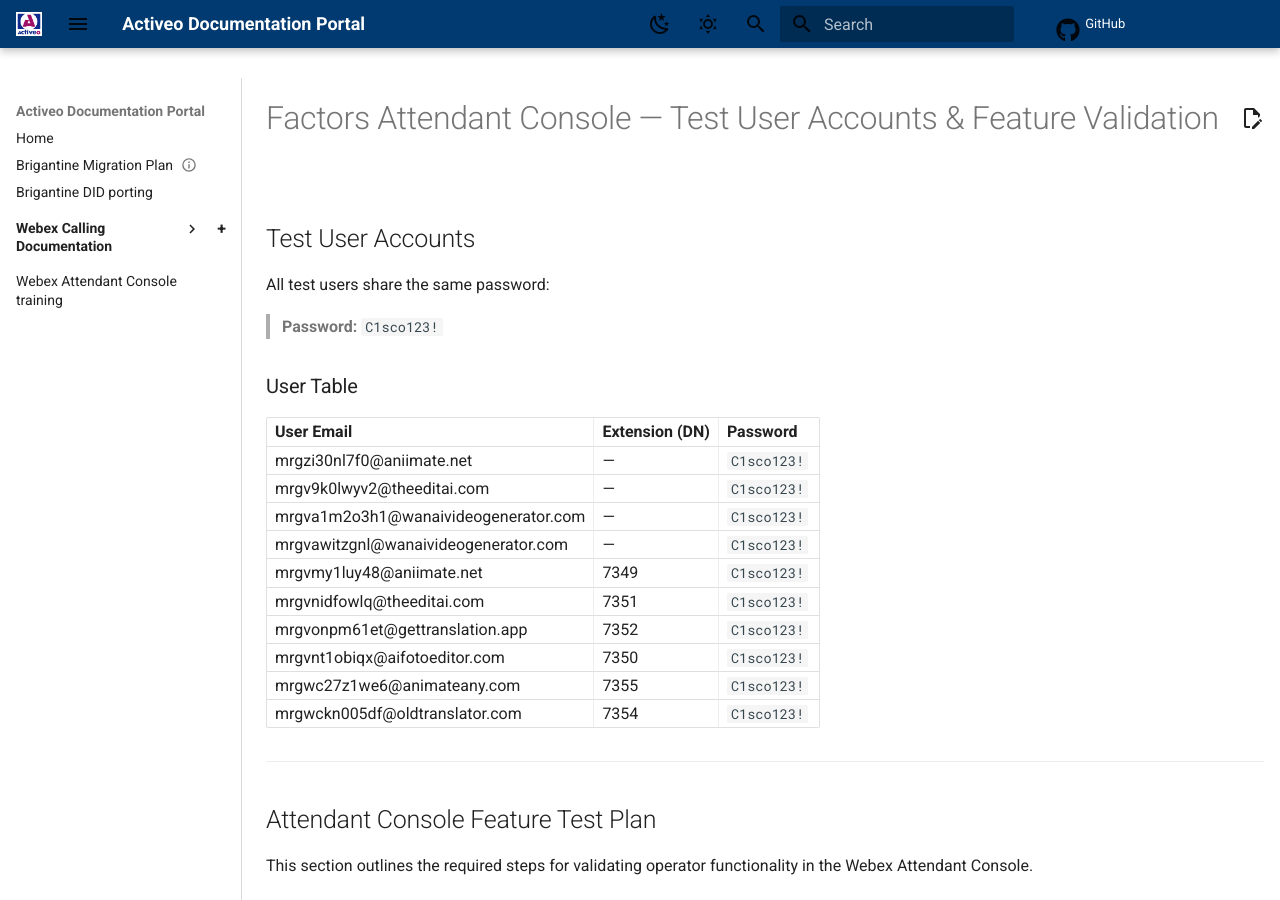
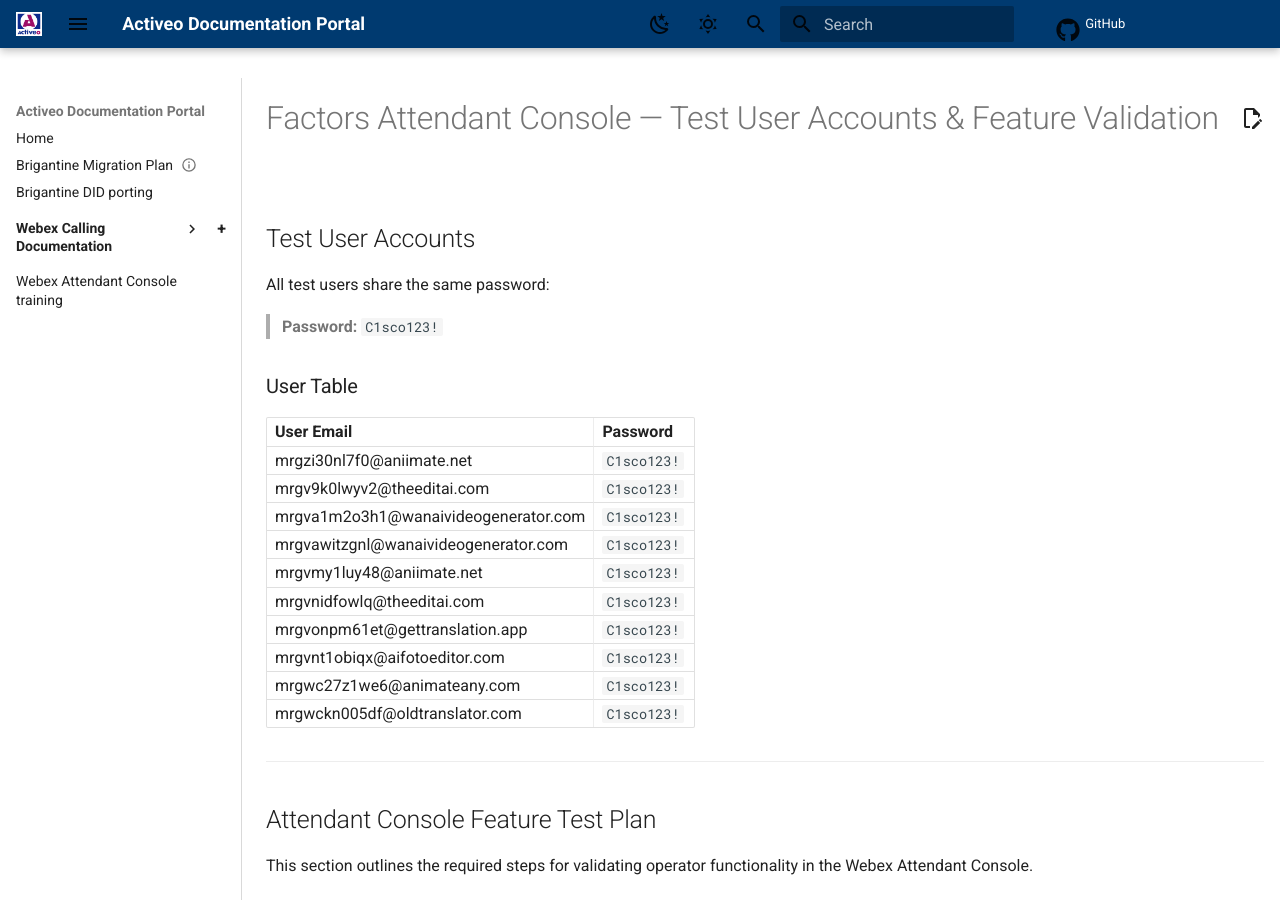
Before and after one commit to kvaksin/mkdocsdemo, an MkDocs documentation site: the page built from docs/AttendantConsole.md, in a window 1280 px wide and 900 px high. Built offline with MkDocs 1.6.1 and Material for MkDocs 9.7.7, drawn with Linux system fonts in a browser that asks for light colours; comment, search, counter and statistics services are not loaded.

Commit message:
Update AttendantConsole.md

```diff
--- a/docs/AttendantConsole.md
+++ b/docs/AttendantConsole.md
@@ -8,18 +8,18 @@
 
 ### User Table
 
-| **User Email** | **Extension (DN)** | **Password** |
-|----------------|--------------------|--------------|
-| mrgzi30nl7f0@aniimate.net | — | `C1sco123!` |
-| mrgv9k0lwyv2@theeditai.com | — | `C1sco123!` |
-| mrgva1m2o3h1@wanaivideogenerator.com | — | `C1sco123!` |
-| mrgvawitzgnl@wanaivideogenerator.com | — | `C1sco123!` |
-| mrgvmy1luy48@aniimate.net | 7349 | `C1sco123!` |
-| mrgvnidfowlq@theeditai.com | 7351 | `C1sco123!` |
-| mrgvonpm61et@gettranslation.app | 7352 | `C1sco123!` |
-| mrgvnt1obiqx@aifotoeditor.com | 7350 | `C1sco123!` |
-| mrgwc27z1we6@animateany.com | 7355 | `C1sco123!` |
-| mrgwckn005df@oldtranslator.com | 7354 | `C1sco123!` |
+| **User Email** | **Password** |
+|----------------|--------------|
+| mrgzi30nl7f0@aniimate.net | `C1sco123!` |
+| mrgv9k0lwyv2@theeditai.com  | `C1sco123!` |
+| mrgva1m2o3h1@wanaivideogenerator.com  | `C1sco123!` |
+| mrgvawitzgnl@wanaivideogenerator.com  | `C1sco123!` |
+| mrgvmy1luy48@aniimate.net  | `C1sco123!` |
+| mrgvnidfowlq@theeditai.com  | `C1sco123!` |
+| mrgvonpm61et@gettranslation.app  | `C1sco123!` |
+| mrgvnt1obiqx@aifotoeditor.com  | `C1sco123!` |
+| mrgwc27z1we6@animateany.com  | `C1sco123!` |
+| mrgwckn005df@oldtranslator.com  | `C1sco123!` |
 
 ---
 
```
